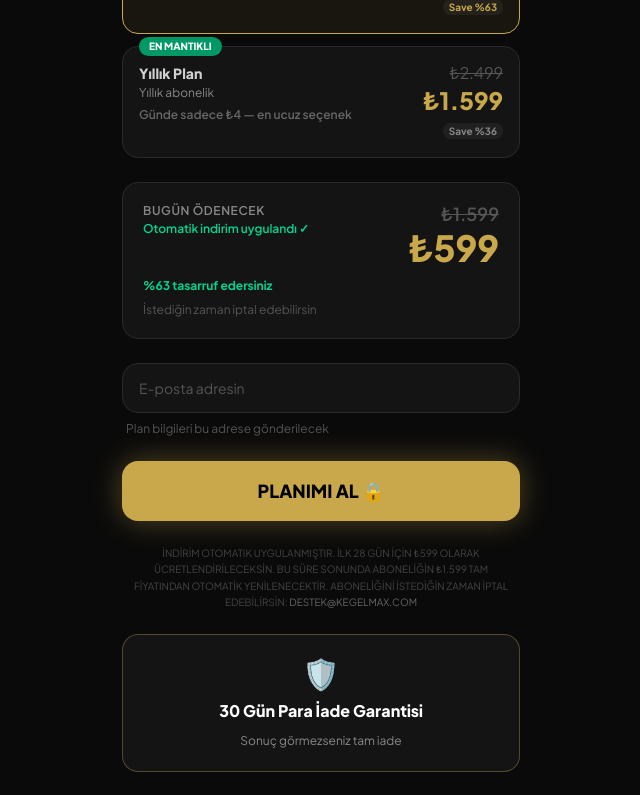
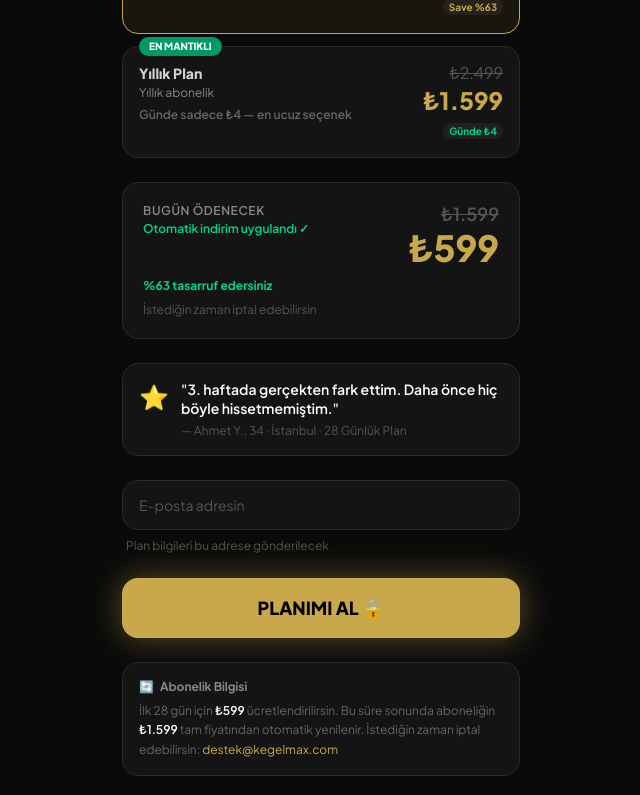
Before and after one commit to erdemsngn/kegelmax, a Next.js app: page /checkout in a window 1280 px wide. Shown: the part 440-1235 px from the top of the page, without its empty margins (319-959 px from the left). Built offline with nearby package versions, Linux system fonts and the light colour scheme.

Commit message:
checkout: yıllık plan framing, sosyal kanıt ve yenileme kutusu iyileştirildi

```diff
--- a/app/checkout/page.tsx
+++ b/app/checkout/page.tsx
@@ -116,8 +116,8 @@ const PLANS = [
     price:    "₺1.599",
     priceNum: 1599,
     original: "₺2.499",
-    saving:   "%36",
-    savingClr:"text-[#888]",
+    saving:   "Günde ₺4",
+    savingClr:"text-emerald-400",
     note:     "Günde sadece ₺4 — en ucuz seçenek",
     badge:    "EN MANTIKLI",
     badgeCls: "bg-emerald-600 text-white",
@@ -207,7 +207,7 @@ export default function CheckoutPage() {
                   <p className="text-[#C9A84C] font-black text-2xl leading-tight">{p.price}</p>
                   {/* Save badge */}
                   <span className={`text-[10px] font-bold px-1.5 py-0.5 rounded-full bg-white/5 ${p.savingClr}`}>
-                    Save {p.saving}
+                    {p.id === "yearly" ? p.saving : `Save ${p.saving}`}
                   </span>
                 </div>
               </div>
@@ -241,6 +241,17 @@ export default function CheckoutPage() {
         <p className="text-[#555] text-xs">İstediğin zaman iptal edebilirsin</p>
       </div>
 
+      {/* Sosyal kanıt */}
+      <div className="flex gap-3 p-4 bg-[#141414] border border-[#2A2A2A] rounded-2xl items-start">
+        <span className="text-2xl shrink-0">⭐</span>
+        <div>
+          <p className="text-white text-sm font-semibold leading-snug">
+            "3. haftada gerçekten fark ettim. Daha önce hiç böyle hissetmemiştim."
+          </p>
+          <p className="text-[#555] text-xs mt-1">— Ahmet Y., 34 · İstanbul · 28 Günlük Plan</p>
+        </div>
+      </div>
+
       {/* E-posta */}
       <div className="space-y-2">
         <input
@@ -260,14 +271,20 @@ export default function CheckoutPage() {
         PLANIMI AL 🔒
       </button>
 
-      {/* Fine print — plan bazlı dinamik */}
-      <p className="text-center text-[10px] text-[#444] leading-relaxed px-2">
-        İNDİRİM OTOMATIK UYGULANMIŞTIR. İLK{" "}
-        {selected.id === "weekly" ? "HAFTA" : selected.id === "28d" ? "28 GÜN" : "YIL"}{" "}
-        İÇİN {selected.price} OLARAK ÜCRETLENDİRİLECEKSİN. BU SÜRE SONUNDA ABONELİĞİN{" "}
-        {selected.original} TAM FİYATINDAN OTOMATİK YENİLENECEKTİR. ABONELİĞİNİ İSTEDİĞİN ZAMAN İPTAL EDEBİLİRSİN:{" "}
-        <span className="text-[#666]">DESTEK@KEGELMAX.COM</span>
-      </p>
+      {/* Otomatik yenileme — görünür bilgi kutusu */}
+      <div className="p-4 bg-[#141414] border border-[#2A2A2A] rounded-2xl space-y-1.5">
+        <p className="text-[#888] text-xs font-bold flex items-center gap-1.5">
+          <span>🔄</span> Abonelik Bilgisi
+        </p>
+        <p className="text-[#666] text-xs leading-relaxed">
+          İlk {selected.id === "weekly" ? "hafta" : selected.id === "28d" ? "28 gün" : "yıl"} için{" "}
+          <span className="text-white font-semibold">{selected.price}</span> ücretlendirilirsin.
+          Bu süre sonunda aboneliğin{" "}
+          <span className="text-white font-semibold">{selected.original}</span> tam fiyatından otomatik yenilenir.
+          İstediğin zaman iptal edebilirsin:{" "}
+          <span className="text-[#C9A84C]">destek@kegelmax.com</span>
+        </p>
+      </div>
 
       {/* Guarantee card */}
       <div className="border border-[#C9A84C]/35 rounded-2xl p-5 text-center space-y-2 bg-[#141414]">
```
